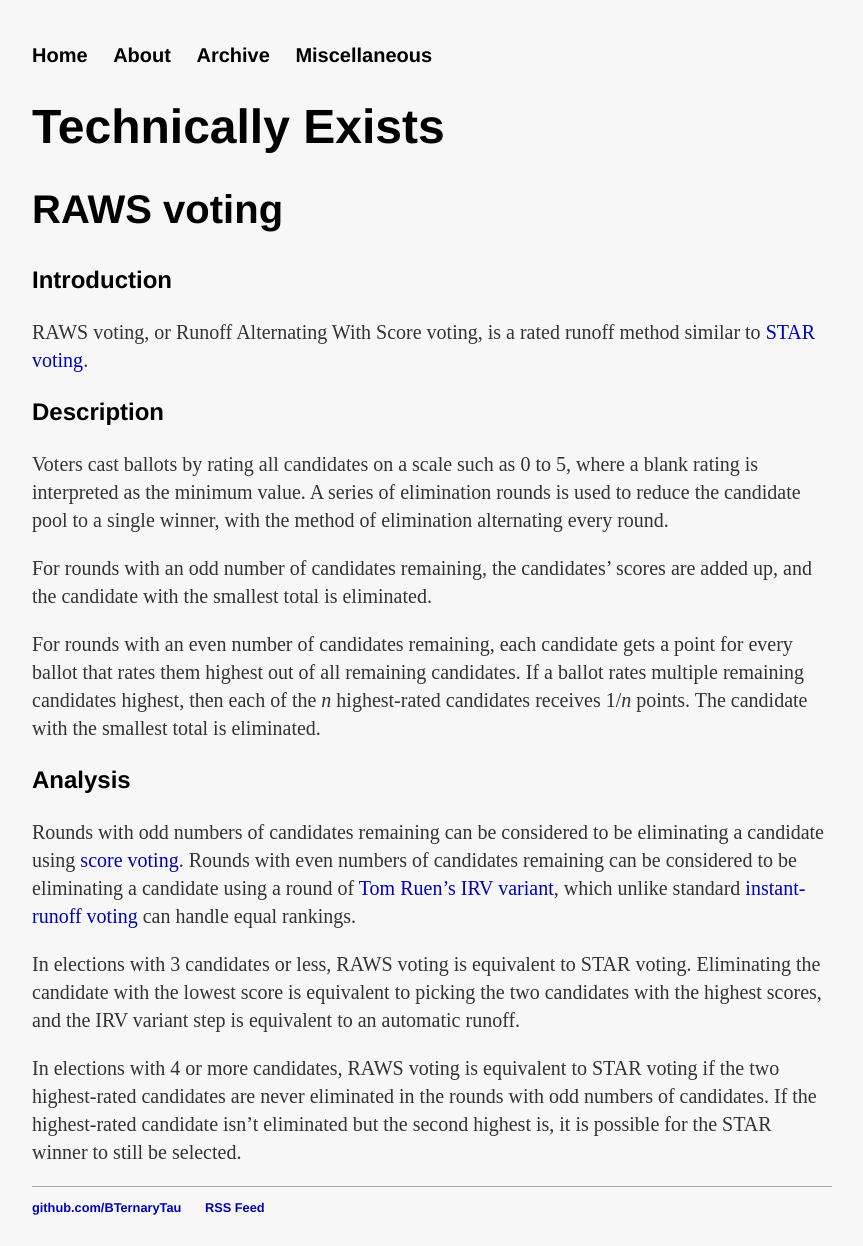
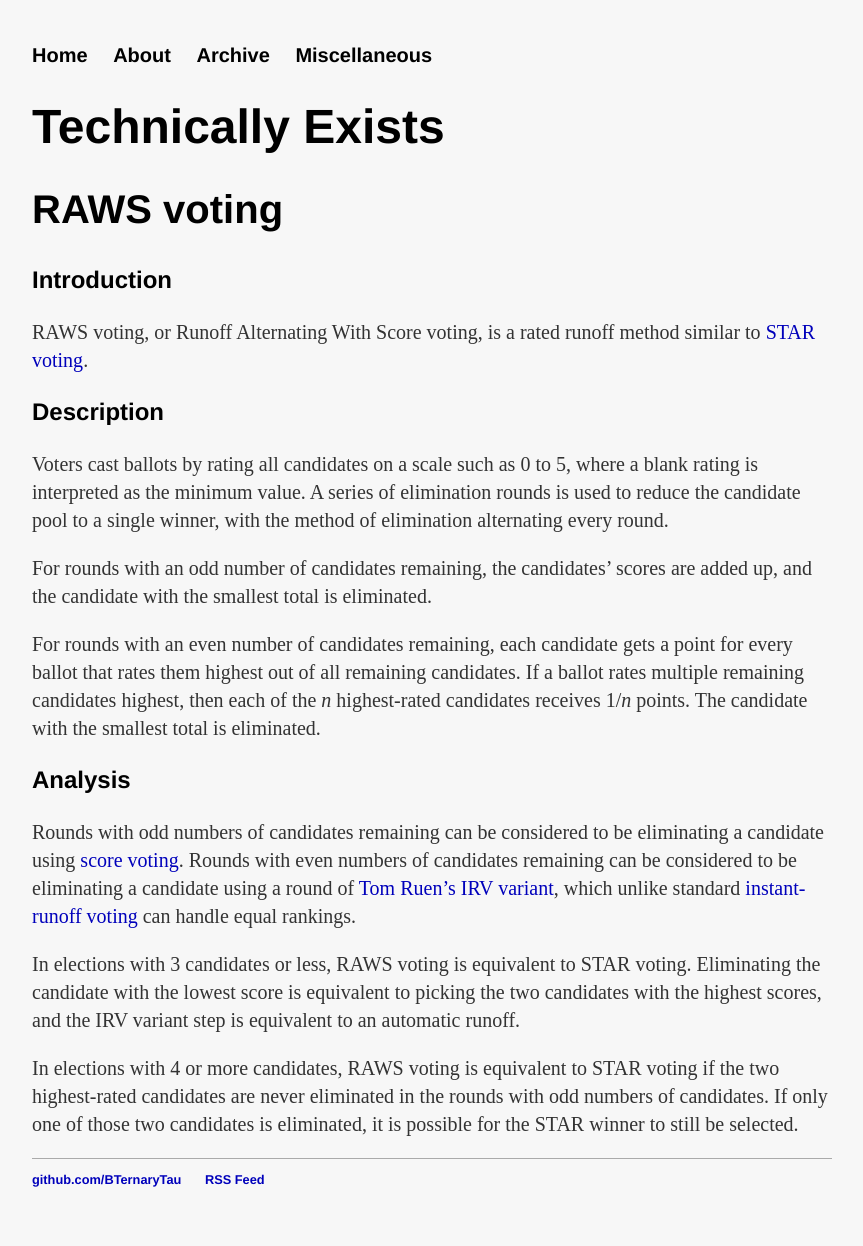
Before and after one commit to BTernaryTau/bternarytau.github.io, a Jekyll site: the page built from miscellaneous/voting-theory/raws-voting.md, in a window 1280 px wide. Shown: the whole page, without its empty margins (208-1071 px from the left). Built offline with Jekyll 4.4.1, drawn with Linux system fonts in a browser that asks for light colours; comment, search, counter and statistics services are not loaded; after the commit the page ends 1218 px from its top, so only the background shows below that.

Commit message:
Improve RAWS analysis

```diff
--- a/miscellaneous/voting-theory/raws-voting.md
+++ b/miscellaneous/voting-theory/raws-voting.md
@@ -22,4 +22,4 @@ Rounds with odd numbers of candidates remaining can be considered to be eliminat
 
 In elections with 3 candidates or less, RAWS voting is equivalent to STAR voting. Eliminating the candidate with the lowest score is equivalent to picking the two candidates with the highest scores, and the IRV variant step is equivalent to an automatic runoff.
 
-In elections with 4 or more candidates, RAWS voting is equivalent to STAR voting if the two highest-rated candidates are never eliminated in the rounds with odd numbers of candidates. If the highest-rated candidate isn't eliminated but the second highest is, it is possible for the STAR winner to still be selected.
+In elections with 4 or more candidates, RAWS voting is equivalent to STAR voting if the two highest-rated candidates are never eliminated in the rounds with odd numbers of candidates. If only one of those two candidates is eliminated, it is possible for the STAR winner to still be selected.
```
